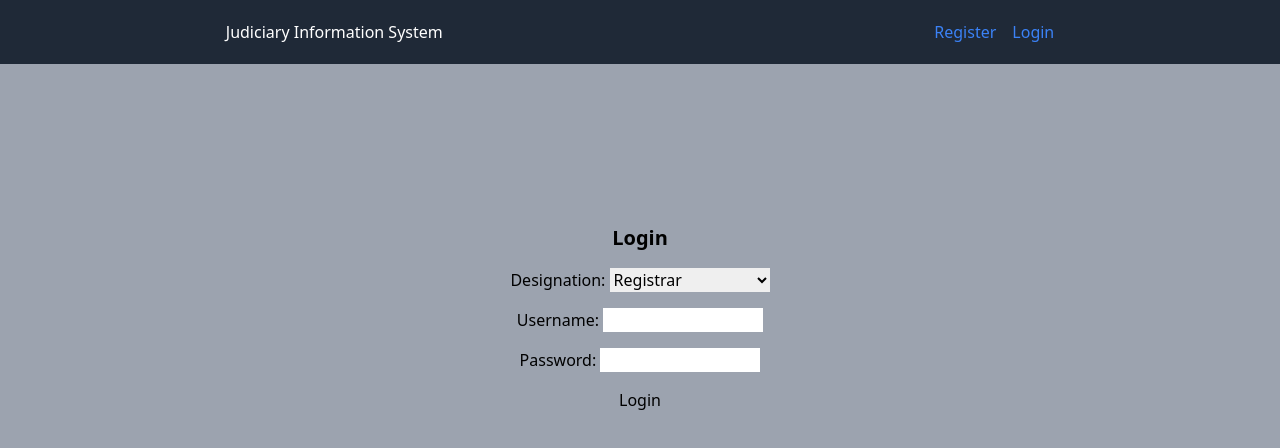
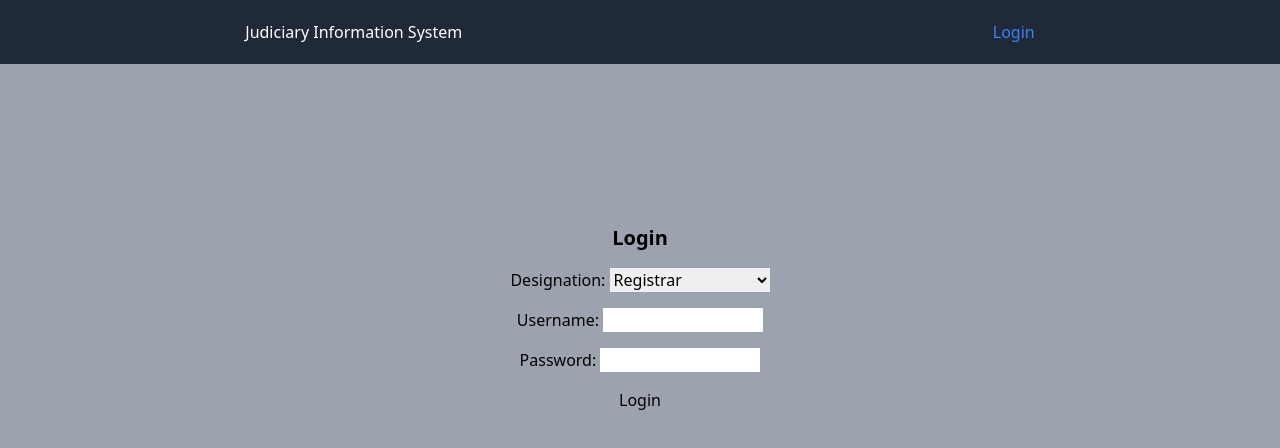
Before and after one commit to qwerty0710/Judiciary-Information-System-Software, a React (Create React App) app in the folder frontend/: page / in a window 1280 px wide. Shown: the top 448 px of the page. Built offline with nearby package versions, Linux system fonts and the light colour scheme.

Commit message:
Removed register user

```diff
--- a/frontend/src/App.js
+++ b/frontend/src/App.js
@@ -16,7 +16,6 @@ function App() {
 				<Route path='/caseList' element={<CaseList/>} />
 				<Route path='/update/:id' element={<UpdateCase/>} />
 				<Route path='/create' element={<CreateCase/>} />
-				<Route path='/RegisterUser' element={<CreateUser/>} />
 			</Routes>
 		</Router>
 	);
--- a/frontend/src/Components/Navbar.js
+++ b/frontend/src/Components/Navbar.js
@@ -46,12 +46,6 @@ function Navbar() {
             <div className="hidden md:block">
                 <div className="ml-10 flex items-baseline space-x-4">
                     <Link
-                        to="/RegisterUser"
-                        className="text-blue-500 py-3 block"
-                    >
-                        Register
-                    </Link>
-                    <Link
                         to="/"
                         className="text-blue-500 py-3 block">
                         Login
```
